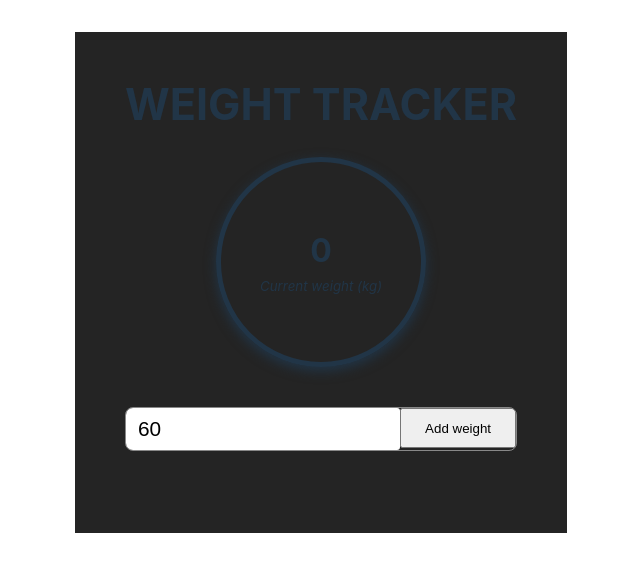
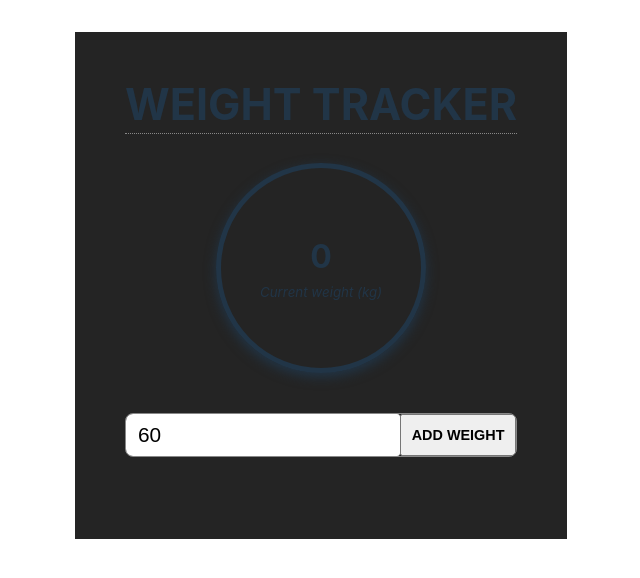
Before and after one commit to walczakjakub/weight-tracker, a Vue app: page / in a window 1280 px wide. Shown: the top 578 px of the page, without its empty margins (319-959 px from the left). Built offline with nearby package versions, Linux system fonts and the light colour scheme.

Commit message:
add weight history style

```diff
--- a/src/App.vue
+++ b/src/App.vue
@@ -80,7 +80,7 @@
     </div>
     <form @submit.prevent="addWeight">
       <input type="number" step="0.1" v-model="weightInput" class="weightInput">
-      <input type="submit" value="Add weight"  class="weightSubmit">
+      <input type="submit" value="ADD WEIGHT"  class="weightSubmit">
     </form>
 
     <div v-if="weights && weights.length > 0">
@@ -94,7 +94,7 @@
         <ul>
           <li v-for="weight in weights" :key="weight.date">
             <span>
-              {{ weight.weight }}kg
+              {{ weight.weight }} kg
             </span>
             <small>
               {{ new Date(weight.date).toLocaleDateString() }}
--- a/src/style.css
+++ b/src/style.css
@@ -25,6 +25,8 @@ body {
 h1 {
   font-size: 2.7em;
   line-height: 1.1;
+  padding-bottom: 5px;
+  border-bottom: 1px dotted rgba(211, 211, 211, 0.575);
 }
 
 
@@ -102,6 +104,9 @@ input {
 
 .weightSubmit {
   width: 30%;
+  height: 42px;
+  font-size: .9em;
+  font-weight: bold;
 }
 
 ul {
@@ -116,3 +121,13 @@ li {
   border-color: rgba(211, 211, 211, 0.575);
   line-height: 40px;
 }
+
+li span {
+  font-size: 1.25em;
+  font-weight: 700;
+  margin-right: 1em;
+}
+
+li small {
+  font-style: italic;
+}
```
